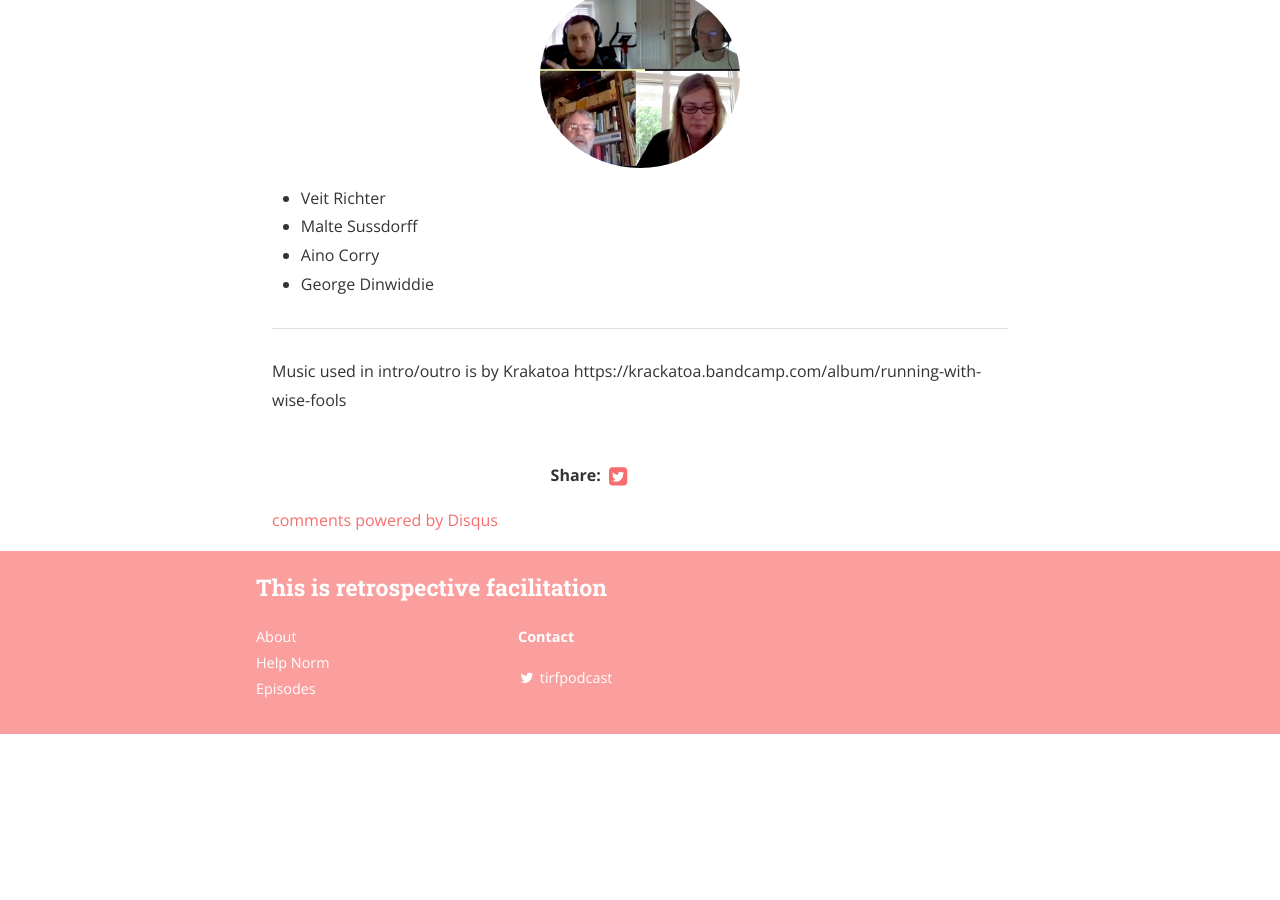
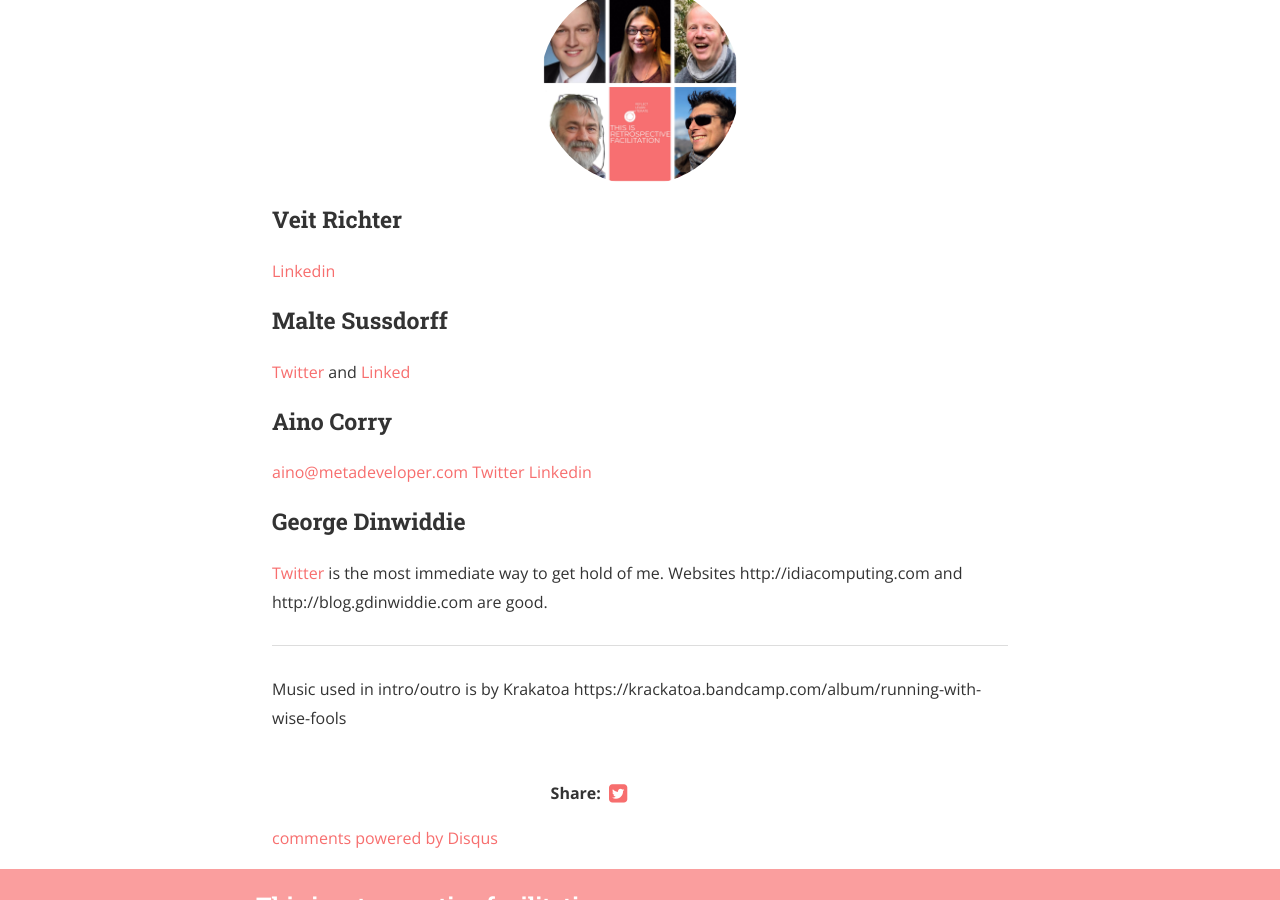
Before and after one commit to agenteo/thisisretrospectivefacilitation.com, a Jekyll site: the page built from _posts/2019-06-24-retrospective-facilitators-gathering-2019.md, in a window 1280 px wide and 900 px high, scrolled down 2575 px. Built offline with Jekyll 4.4.1, drawn with Linux system fonts in a browser that asks for light colours; nearby versions of some CDN libraries; comment, search, counter and statistics services are not loaded; before the commit the page ends 3309 px from its top, so only the background shows below that.

Commit message:
RFG updated photo

```diff
--- a/_posts/2019-06-24-retrospective-facilitators-gathering-2019.md
+++ b/_posts/2019-06-24-retrospective-facilitators-gathering-2019.md
@@ -28,10 +28,20 @@ Andy--another participant of RFG 2019 who's not on the show--wrote a detailed bl
 
 <img width="200px" src="/assets/{{page.authorImage}}" alt="{{page.author}}">
 
-* Veit Richter
-* Malte Sussdorff
-* Aino Corry
-* George Dinwiddie
+### Veit Richter
+
+[Linkedin](https://www.linkedin.com/in/veit-richter/)
+
+### Malte Sussdorff
+[Twitter](https://twitter.com/sussdorff) and [Linked](https://www.linkedin.com/in/sussdorff/)
+
+### Aino Corry
+
+[aino@metadeveloper.com](mailto:aino@metadeveloper.com) [Twitter](https://twitter.com/apaipi) [Linkedin](https://www.linkedin.com/in/aino-vonge-corry-9a23801/)
+
+### George Dinwiddie
+
+[Twitter](http://twitter.com/gdinwiddie) is the most immediate way to get hold of me. Websites http://idiacomputing.com and http://blog.gdinwiddie.com are good.
 
 ---
 
```
Also changed, not shown: assets/rfg-2019-guests.jpg.
